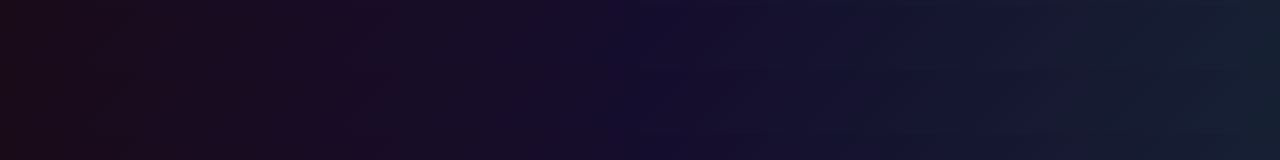
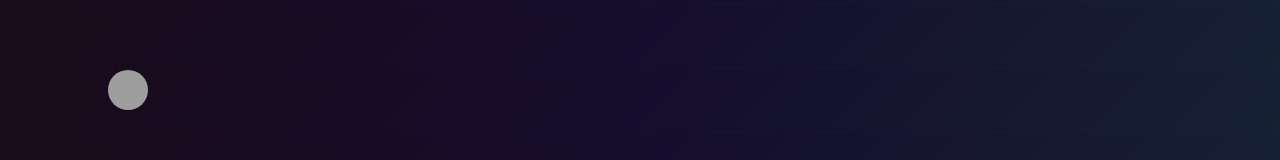
Before and after one commit to prabath1998/ontrack_frontend, a React (Create React App) app: page / in a window 1280 px wide. Shown: the part 314-474 px from the top of the page. Built offline with nearby package versions, Linux system fonts and the light colour scheme; grey boxes are pictures that could not be loaded.

Commit message:
UI improvements

```diff
--- a/src/App.js
+++ b/src/App.js
@@ -1,11 +1,13 @@
 import { ThemeProvider } from "@emotion/react";
 import { darkTheme } from "./themes/darktheme";
 import Navbar from "./Pages/Navbar/Navbar";
+import Sidebar from "./Pages/Sidebar/Sidebar";
 
 function App() {
   return (
    <ThemeProvider theme={darkTheme}>
     <Navbar/>
+    <Sidebar/>
    </ThemeProvider>
   );
 }
--- a/src/Pages/Sidebar/Sidebar.jsx
+++ b/src/Pages/Sidebar/Sidebar.jsx
@@ -1,9 +1,13 @@
 import React from 'react'
-
+import { Avatar } from '@mui/material';
 const Sidebar = () => {
   return (
-    <div>
-
+    <div className='min-h-[85vh] flex flex-col justify-center fixed w-[20vw]'>
+      <div className='space-y-5 h-full'>
+        <div className='flex justify-center'>
+            <Avatar src='https://mui.com/static/images/avatar/1.jpg'/>
+        </div>
+      </div>
     </div>
   )
 }
```
